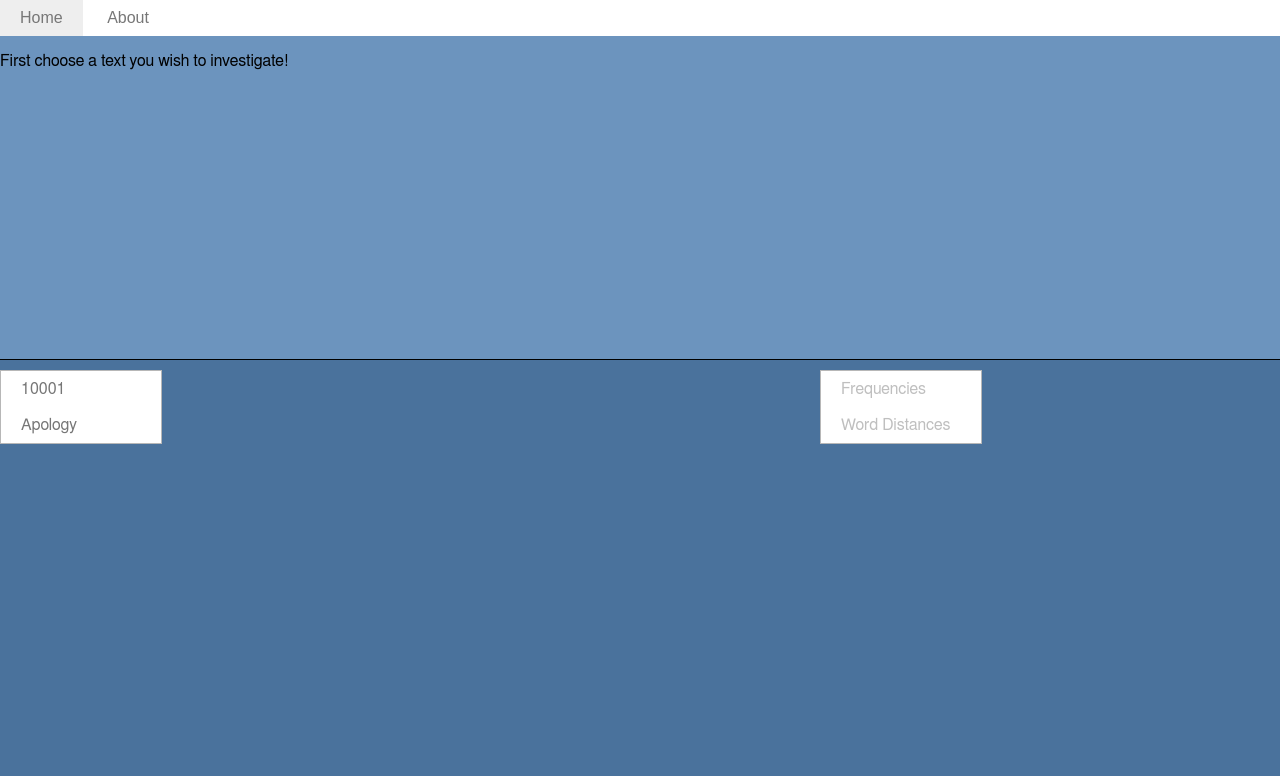
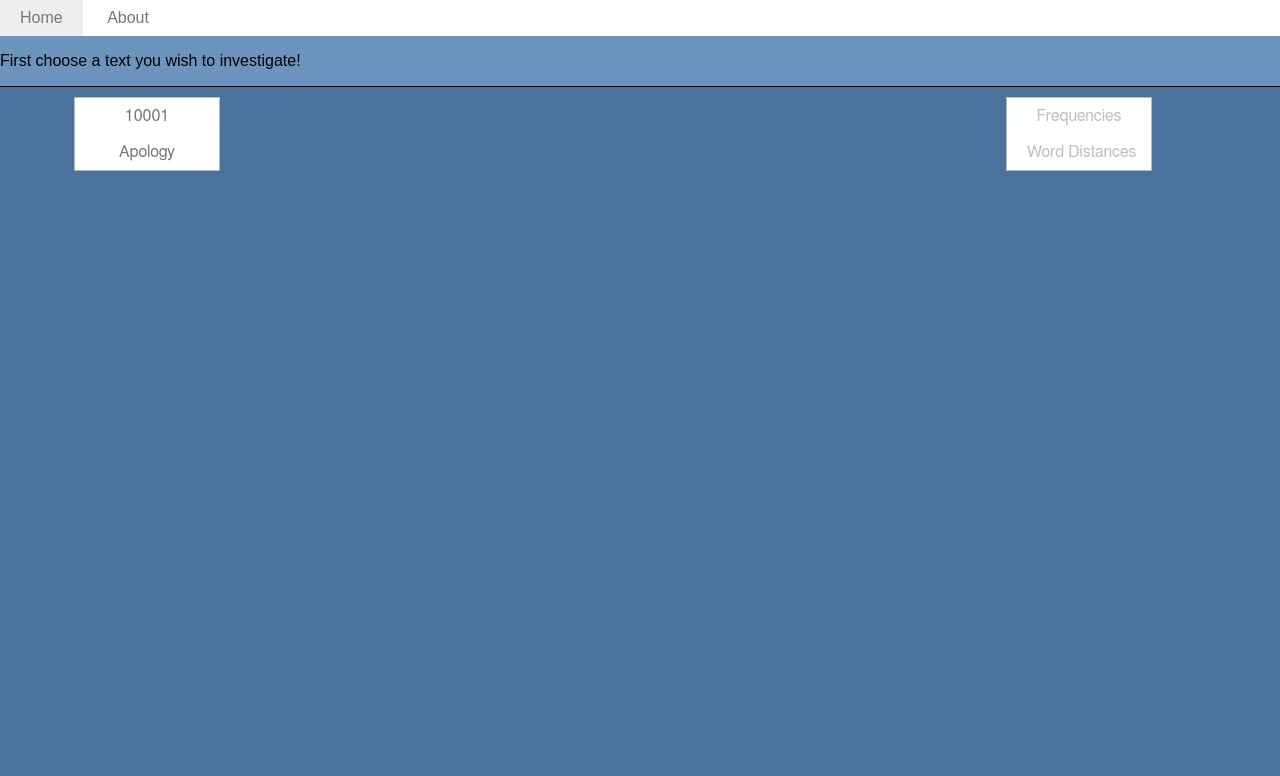
Before and after one commit to progBill/text_front, a Flask app: page / in a window 1280 px wide. Shown: the top 776 px of the page. Run offline with Flask 2, Linux system fonts and the light colour scheme; some libraries are stand-ins or nearby versions.

Commit message:
further styling, started on incorporating sessions

```diff
--- a/textFront/__init__.py
+++ b/textFront/__init__.py
@@ -2,6 +2,7 @@ from flask import Flask
 
 app = Flask(__name__)
 
+app.secret_key = 's\x89$5\x9c\xa6\x8d\x1c\xf0\xc5\xc8a\xb8\x18\xc7\xbf%\xd0\x87\x93\x94\x1e\x9d\x81'
 
 
 import textFront.views
--- a/textFront/static/main.css
+++ b/textFront/static/main.css
@@ -1156,11 +1156,16 @@ a.pure-button-selected {
   text-rendering: auto;
   width: 12.5%;
   *width: 12.469%;
+  margin: 0 10px;
+  text-align: center;
 }
 .main-contain {
   height: 85vh;
+  margin: 0 auto;
+  width: 90%;
 }
 .main-contain div {
+  display: inline-block;
   max-height: 100%;
 }
 .txtDisplay {
@@ -1171,11 +1176,7 @@ a.pure-button-selected {
   word-spacing: normal;
   vertical-align: top;
   text-rendering: auto;
-  width: 50%;
-  *width: 49.969%;
-  margin-left: 10px;
+  width: 66.6667%;
+  *width: 66.6357%;
   overflow: auto;
 }
-.task-list {
-  margin-left: 10px;
-}
--- a/textFront/static/main.less
+++ b/textFront/static/main.less
@@ -25,22 +25,25 @@
 
 .right-container, .left-container{
     .pure-u-1-8;
+    margin: 0 10px;
+    text-align: center;
 }
 
 .main-contain{
     height: 85vh;
+    margin: 0 auto;
+    width: 90%;
 }
 
 .main-contain div {
+    display: inline-block;
     max-height: @max-body-height;
 }
 
 .txtDisplay{
-    .pure-u-1-2;
-    margin-left: 10px;
+    .pure-u-16-24;
     overflow: auto;
 }
 
 .task-list{
-    margin-left: 10px;
 }
--- a/textFront/templates/Home.html
+++ b/textFront/templates/Home.html
@@ -1,7 +1,6 @@
 {% extends "mainnav.html" %}
 {% block headtitle %}<title>Welcome</title>{% endblock %}
 {% block content %}
-<div class="guide-bar"><i></i><p>First choose a text you wish to investigate!</p></div>
 <div class="left-container">
 <div class="pure-menu pure-menu-open leftbar">
     <ul>{% for text in texts %}
--- a/textFront/templates/base.html
+++ b/textFront/templates/base.html
@@ -5,7 +5,7 @@
     <link rel="stylesheet" href="//ajax.googleapis.com/ajax/libs/jqueryui/1.11.1/themes/smoothness/jquery-ui.css" />
     {% block headtitle %}{% endblock %}
 </head>
-<body class="bdy" >
+ <body class="bdy">
     {% block topnav %}{% endblock %}
     <div class="pure-g main-contain">
     {% block content %}{% endblock %}
--- a/textFront/templates/mainnav.html
+++ b/textFront/templates/mainnav.html
@@ -6,4 +6,5 @@
         {% endfor %}
 	</ul>
 </div>
+<div class="guide-bar"><i></i><p>First choose a text you wish to investigate!</p></div>
 {% endblock %}
```
Also changed, not shown: textFront/static/librarian.js (+7 -0 lines).
